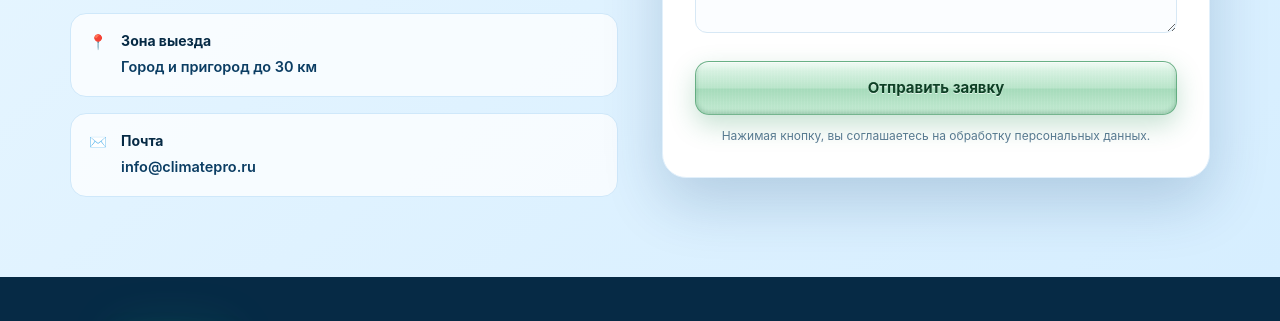
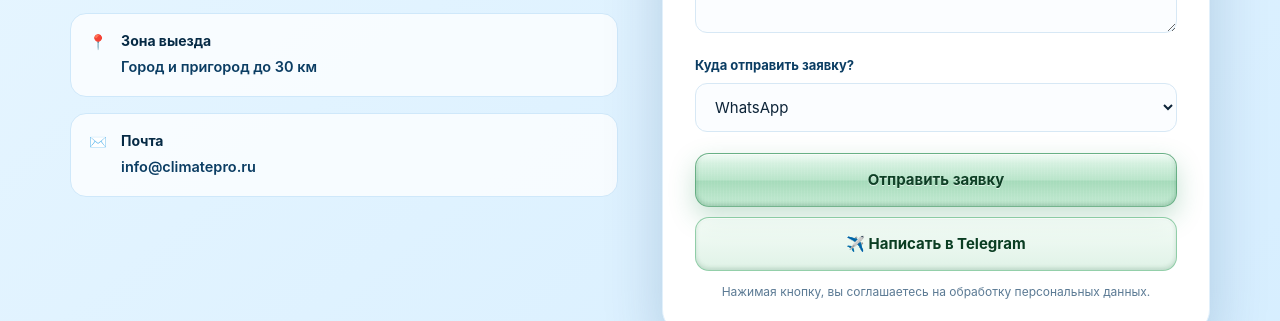
Before and after one commit to alexey17001700-coder/ac_site, a plain HTML site: page index.html in a window 1280 px wide. Shown: the part 6946-7267 px from the top of the page. Drawn offline with Linux system fonts and the light colour scheme.

Commit message:
Auto-update: index.html

```diff
--- a/index.html
+++ b/index.html
@@ -1088,7 +1088,16 @@
           <label for="fcomment">Комментарий</label>
           <textarea id="fcomment" placeholder="Например: нужен кондиционер в спальню, второй этаж"></textarea>
         </div>
+        <div class="f-group">
+          <label for="fmessenger">Куда отправить заявку?</label>
+          <select id="fmessenger">
+            <option value="whatsapp" selected>WhatsApp</option>
+            <option value="telegram">Telegram</option>
+            <option value="call">Позвоните мне</option>
+          </select>
+        </div>
         <button type="submit" class="btn btn-primary">Отправить заявку</button>
+        <a href="https://t.me/I_am_mr_Belov" target="_blank" rel="noopener" class="btn btn-ghost" style="width:100%;margin-top:10px">✈️ Написать в Telegram</a>
         <p class="form-note">Нажимая кнопку, вы соглашаетесь на обработку персональных данных.</p>
         <div class="form-ok" id="formOk">✓ Заявка принята! Мы свяжемся с вами в течение 15 минут.</div>
       </form>
```
